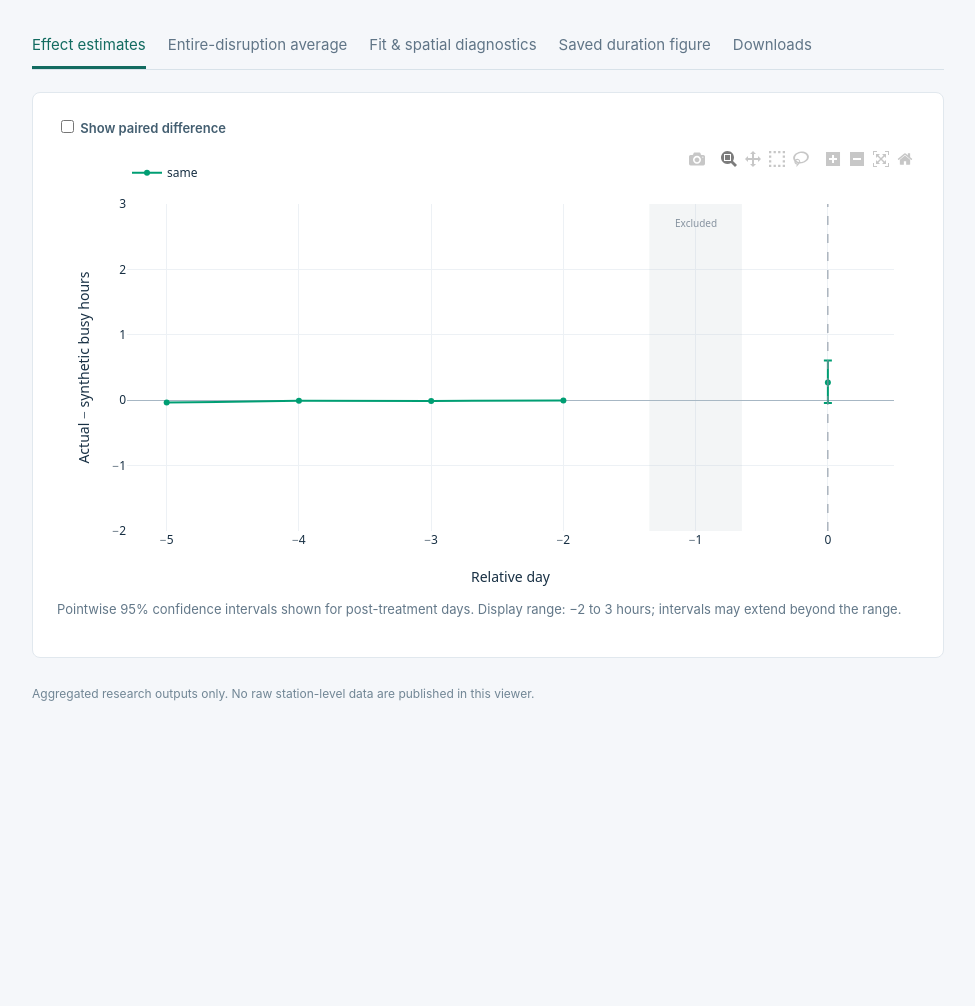
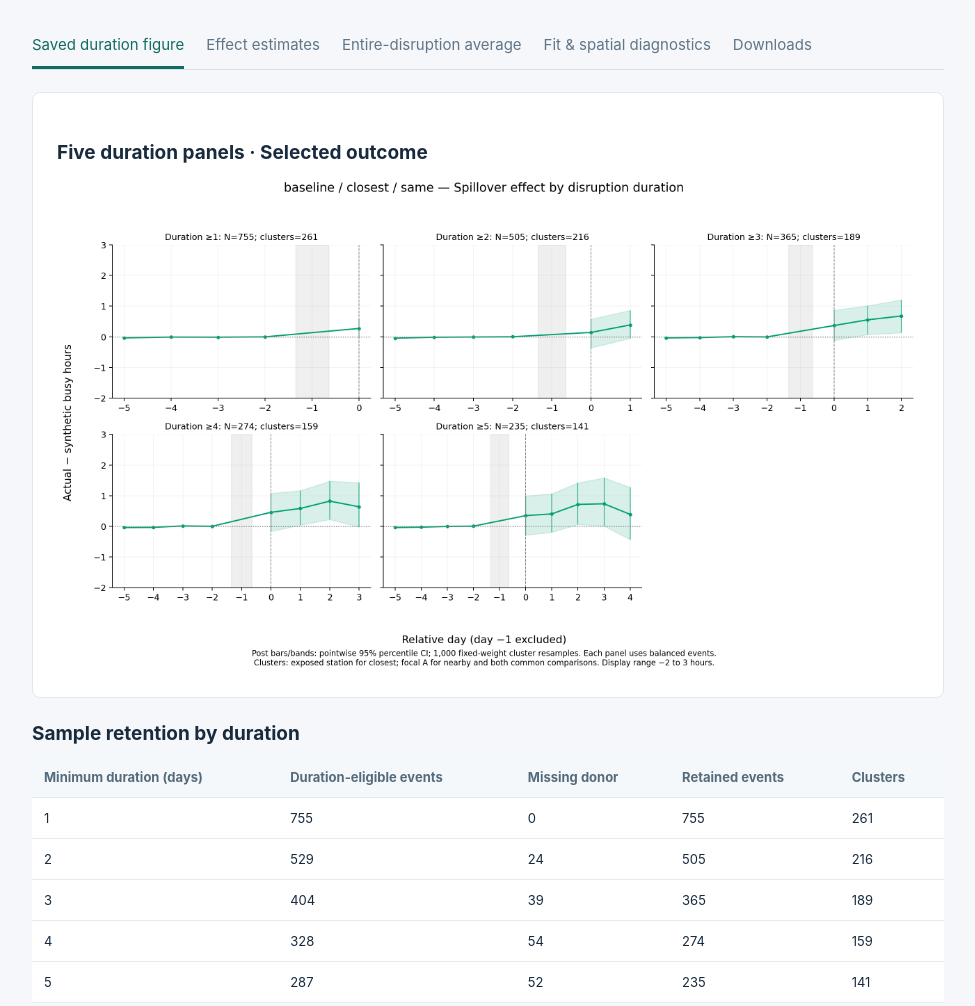
Before and after one commit to JacobJIN2000/sc-spillover-review, a plain HTML site: page index.html in a window 1280 px wide. Shown: the part 982-1988 px from the top of the page, without its empty margins (292-1267 px from the left). Before the commit the page ends 1725 px from the top, so only its background shows below. Drawn offline with nearby package versions, Linux system fonts and the light colour scheme.

Commit message:
Show saved duration figure first with simplified sample retention table

```diff
--- a/index.html
+++ b/index.html
@@ -12,16 +12,16 @@
 <main><img class="figure" style="margin:0 0 28px" src="assets/spillover_methods_side_by_side.png" alt="Closest station and nearby area diagrams with their effect formulas"><div class="eyebrow">Research output explorer</div><h1>EV charging spillover effects</h1><div id="subtitle" class="muted">Loading results…</div><p id="error" role="alert"></p>
 <div class="metrics"><div class="metric"><span>Retained events</span><strong id="events">—</strong></div><div class="metric"><span>Bootstrap clusters</span><strong id="clusters">—</strong></div><div class="metric"><span>Post-treatment window</span><strong id="window">—</strong></div></div>
 
-<nav aria-label="Result sections"><button class="active" data-tab="effects">Effect estimates</button><button data-tab="fullpost">Entire-disruption average</button><button data-tab="diagnostics">Fit & spatial diagnostics</button><button data-tab="saved">Saved duration figure</button><button data-tab="tables">Downloads</button></nav>
-<section class="tab" id="effects"><div class="panel"><label class="check" id="paired-label"><input type="checkbox" id="paired"> Show paired difference</label><div id="chart"></div><p class="muted">Pointwise 95% confidence intervals shown for post-treatment days. Display range: −2 to 3 hours; intervals may extend beyond the range.</p></div></section>
+<nav aria-label="Result sections"><button class="active" data-tab="saved">Saved duration figure</button><button data-tab="effects">Effect estimates</button><button data-tab="fullpost">Entire-disruption average</button><button data-tab="diagnostics">Fit & spatial diagnostics</button><button data-tab="tables">Downloads</button></nav>
+<section class="tab" id="effects" hidden><div class="panel"><label class="check" id="paired-label"><input type="checkbox" id="paired"> Show paired difference</label><div id="chart"></div><p class="muted">Pointwise 95% confidence intervals shown for post-treatment days. Display range: −2 to 3 hours; intervals may extend beyond the range.</p></div></section>
 <section class="tab" id="fullpost" hidden><div class="panel"><h2>Average ATT over the entire disruption</h2><p>For each event, average actual − synthetic busy hours from day 0 through its last disruption day. Then average those event means, giving every event equal weight.</p><p class="muted">This uses every disruption length, with no minimum-duration filter. The duration selector is disabled in this view. Events with any missing required post outcome are excluded; SC weights and the original pre-fit filters are unchanged. Error bars are 95% cluster bootstrap intervals (1,000 draws).</p><div id="full-chart"></div></div><div id="full-downloads" class="downloads"></div><details><summary>Saved figure</summary><img id="full-figure" class="figure" alt="Entire-disruption average ATT with 95 percent cluster bootstrap intervals" loading="lazy"></details></section>
 <section class="tab" id="diagnostics" hidden><p class="muted">Diagnostics use the day-0 retained sample and do not change with the duration selection.</p><div class="panel"><h2>Pre-treatment fit</h2><img id="mse" class="figure" alt="Pre-treatment MSE before and after fit filtering" loading="lazy"></div><div class="panel"><h2>Spatial distribution</h2><img id="spatial" class="figure" alt="Distance, time or neighborhood member count distribution" loading="lazy"></div></section>
-<section class="tab" id="saved" hidden><div class="panel"><h2>Five duration panels · Selected outcome</h2><img id="duration-figure" class="figure" alt="Spillover effects for minimum durations one through five days" loading="lazy"></div></section>
+<section class="tab" id="saved"><div class="panel"><h2>Five duration panels · Selected outcome</h2><img id="duration-figure" class="figure" alt="Spillover effects for minimum durations one through five days" loading="lazy"></div><h2>Sample retention by duration</h2><div id="counts" class="table-wrap"></div></section>
 <section class="tab" id="tables" hidden><h2>Download estimates</h2><div id="downloads" class="downloads"></div></section>
 <footer>Aggregated research outputs only. No raw station-level data are published in this viewer.</footer></main>
 <script>
 const $=id=>document.getElementById(id), labels={baseline:'Baseline · Driving distance ≤5 km',radius_10km:'Robustness · Driving distance ≤10 km',evgo_only:'Robustness · EVgo focal stations only',straight_line:'Robustness · Straight-line distance ≤5 km',travel_time_20min:'Robustness · Driving time ≤20 min'},colors={same:'#009E73',different:'#D55E00',total:'#0072B2','same - different':'#AA4499'};
-let DATA,downloadUrl,activeTab='effects';
+let DATA,downloadUrl,activeTab='saved';
 const num=x=>x!==''&&x!==null&&Number.isFinite(Number(x))?Number(x):null;
 const fmt=x=>num(x)===null?'—':Number(x).toLocaleString('en-US',{maximumFractionDigits:3});
 function table(id,rows,columns){const target=$(id);if(!target)return;target.replaceChildren();if(!rows.length){target.textContent='No eligible results.';return}const t=document.createElement('table'),head=t.createTHead().insertRow();for(const [key,label] of columns){let th=document.createElement('th');th.textContent=label;head.append(th)}const body=t.createTBody();for(const row of rows){const tr=body.insertRow();for(const [key] of columns){const cell=tr.insertCell();cell.textContent=num(row[key])===null?(row[key]||'—'):fmt(row[key])}}target.append(t)}
@@ -31,7 +31,7 @@ $('subtitle').textContent=labels[scenario]+' / '+(design==='closest'?'Closest st
 const fullView=activeTab==='fullpost',full=o.full_post||[],fc=(o.full_counts||[])[0]||{};$('duration').disabled=fullView;$('events').textContent=fmt(fullView?fc.n_full_post_retained:count.n_retained);$('clusters').textContent=fmt(fullView?full[0]?.n_clusters:count.n_clusters);$('window').textContent=fullView?'Entire disruption':'Day 0–'+(L-1);$('paired-label').hidden=mode!=='common';
 let traces=[];for(const name of ['same','different','total','same - different']){if(name==='same - different'&&!(mode==='common'&&$('paired').checked))continue;for(const post of [false,true]){let p=curve.filter(r=>r.series===name&&(Number(r.relative_day)>=0)===post).sort((a,b)=>a.relative_day-b.relative_day);if(!p.length)continue;traces.push({x:p.map(r=>Number(r.relative_day)),y:p.map(r=>num(r.ATT_hours)),mode:'lines+markers',type:'scatter',name,legendgroup:name,showlegend:!post,line:{color:colors[name]},customdata:p.map(r=>[r.n_events,r.n_clusters]),hovertemplate:'Day %{x}<br>Effect: %{y:.3f} hours<br>Events: %{customdata[0]}<br>Clusters: %{customdata[1]}<extra>%{fullData.name}</extra>',error_y:{type:'data',symmetric:false,array:p.map(r=>num(r.CI95_upper)===null?null:Number(r.CI95_upper)-Number(r.ATT_hours)),arrayminus:p.map(r=>num(r.CI95_lower)===null?null:Number(r.ATT_hours)-Number(r.CI95_lower)),visible:post,color:colors[name]}})}}
 Plotly.react('chart',traces,{height:440,margin:{t:35,r:25,b:55,l:70},paper_bgcolor:'white',plot_bgcolor:'white',font:{family:'system-ui',color:'#183044'},xaxis:{title:'Relative day',dtick:1,range:[-5.3,Math.max(.5,L-.7)],gridcolor:'#edf1f5',zeroline:false},yaxis:{title:'Actual − synthetic busy hours',range:DATA.settings.effect_ylim,gridcolor:'#edf1f5',zerolinecolor:'#a7b7c4'},legend:{orientation:'h',y:1.14},shapes:[{type:'rect',xref:'x',yref:'paper',x0:-1.35,x1:-.65,y0:0,y1:1,fillcolor:'#b0bac3',opacity:.15,line:{width:0}},{type:'line',xref:'x',yref:'paper',x0:0,x1:0,y0:0,y1:1,line:{color:'#8793a0',dash:'dash',width:1}}],annotations:[{xref:'x',yref:'paper',x:-1,y:.97,text:'Excluded',showarrow:false,font:{size:10,color:'#8793a0'}}]}, {responsive:true,displaylogo:false,toImageButtonOptions:{filename:'spillover-'+scenario+'-'+design+'-'+mode+'-duration-'+L}});
-table('day0',curve.filter(r=>Number(r.relative_day)===0),[['series','Series'],['ATT_hours','ATT (hours)'],['CI95_lower','95% CI lower'],['CI95_upper','95% CI upper'],['n_events','Events'],['n_clusters','Clusters']]);table('counts',o.counts,columns(o.counts));table('audit',group.sample_counts,columns(group.sample_counts));table('overview',group.summary,columns(group.summary));table('estimates',curve,columns(curve));$('mse').src=base+'pre_fit_mse.png';$('spatial').src=base+'spatial_distribution.png';$('duration-figure').src=base+'effect_by_duration.png';
+table('day0',curve.filter(r=>Number(r.relative_day)===0),[['series','Series'],['ATT_hours','ATT (hours)'],['CI95_lower','95% CI lower'],['CI95_upper','95% CI upper'],['n_events','Events'],['n_clusters','Clusters']]);table('counts',o.counts,[['min_duration','Minimum duration (days)'],['n_duration_eligible','Duration-eligible events'],['n_missing_donor','Missing donor'],['n_retained','Retained events'],['n_clusters','Clusters']]);table('audit',group.sample_counts,columns(group.sample_counts));table('overview',group.summary,columns(group.summary));table('estimates',curve,columns(curve));$('mse').src=base+'pre_fit_mse.png';$('spatial').src=base+'spatial_distribution.png';$('duration-figure').src=base+'effect_by_duration.png';
 $('downloads').replaceChildren();if(downloadUrl)URL.revokeObjectURL(downloadUrl);let keys=curve.length?Object.keys(curve[0]):[];downloadUrl=URL.createObjectURL(new Blob([[keys.join(','),...curve.map(r=>keys.map(k=>r[k]).join(','))].join('\n')],{type:'text/csv'}));for(const [name,url] of [['selected_duration.csv',downloadUrl],['duration_effects.csv',base+'duration_effects.csv'],['duration_counts.csv',base+'duration_counts.csv'],['day0_att.csv',base+'day0_att.csv']]){let a=document.createElement('a');a.textContent='Download '+name;a.href=url;a.download=name;$('downloads').append(a)}
 renderFull(o,base);
 const q=new URLSearchParams({scenario,design,outcome:mode,duration:L});history.replaceState(null,'','#'+q.toString());}
```
